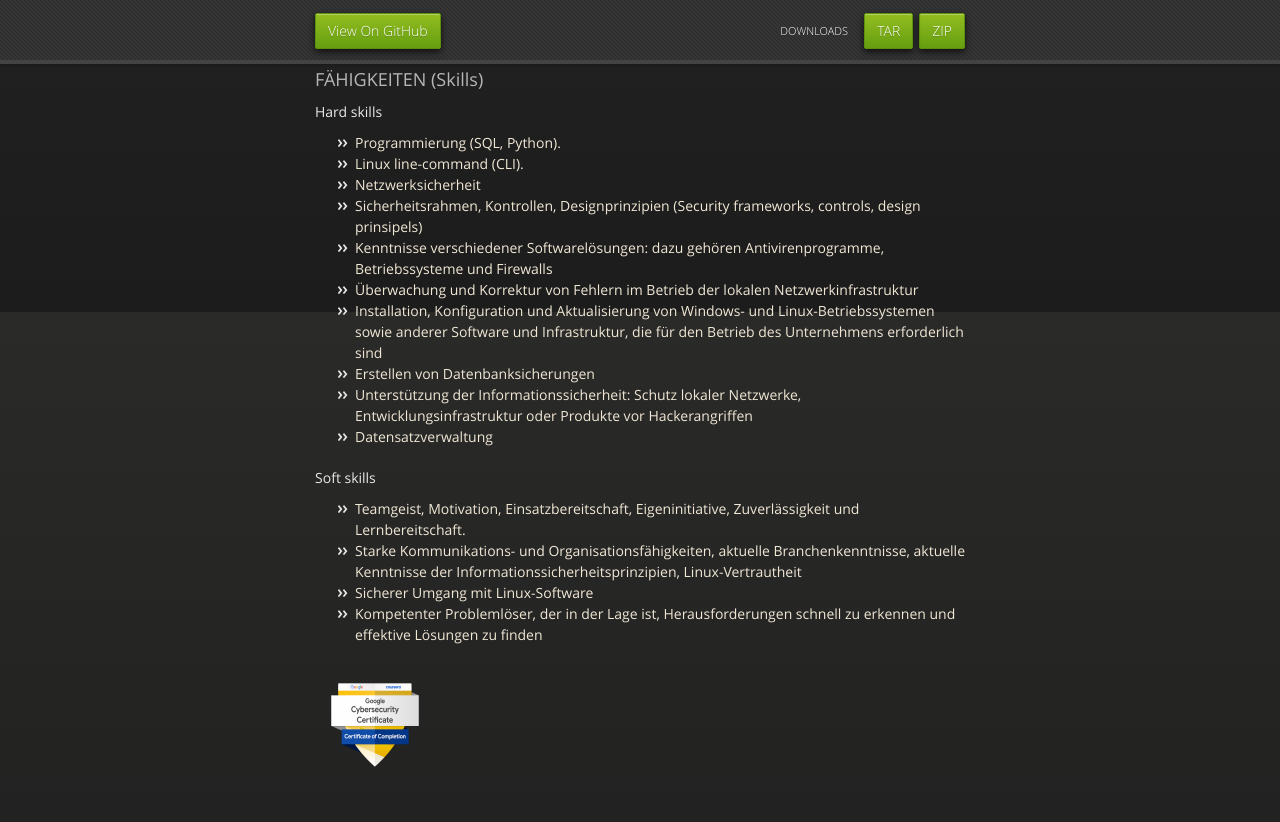
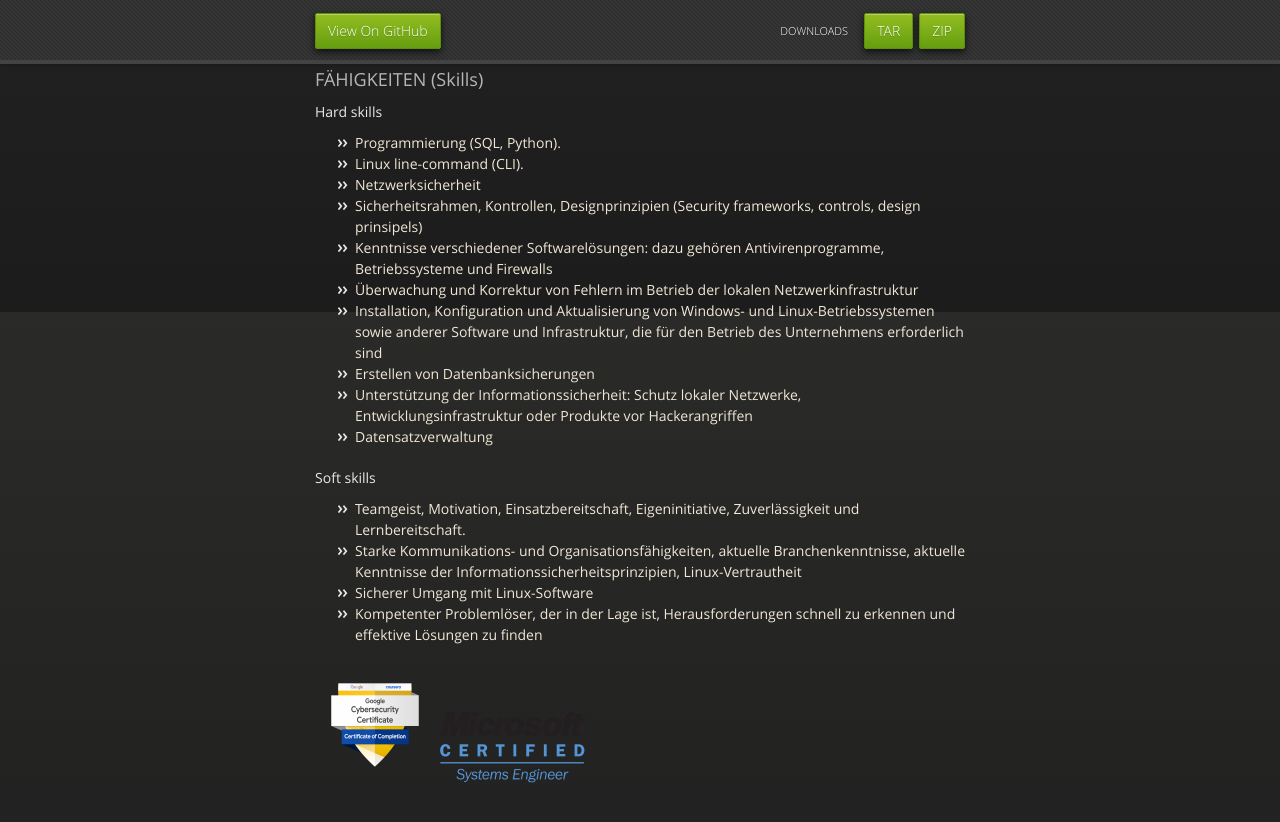
Before and after one commit to serjhubs/Resume, a Jekyll site: the page built from index.md, in a window 1280 px wide and 900 px high, scrolled down 588 px. Shown: the top 822 px of the window. Built offline with Jekyll 4.4.1, drawn with Linux system fonts in a browser that asks for light colours; the repository's description, which GitHub fills in, is left out.

Commit message:
Update index.md

```diff
--- a/index.md
+++ b/index.md
@@ -62,3 +62,4 @@ Hallo, mein Name ist Sergрii Opolskyi. Ich bin Systemadministrator und interess
     zu finden
 
 ![Octocat](https://github.com/serjhubs/Resume/blob/main/google-cybersecurity-certificate_120.png?raw=true)
+![Octocat](https://github.com/serjhubs/Resume/blob/main/MCSE(cmyk).png?raw=true)
```
